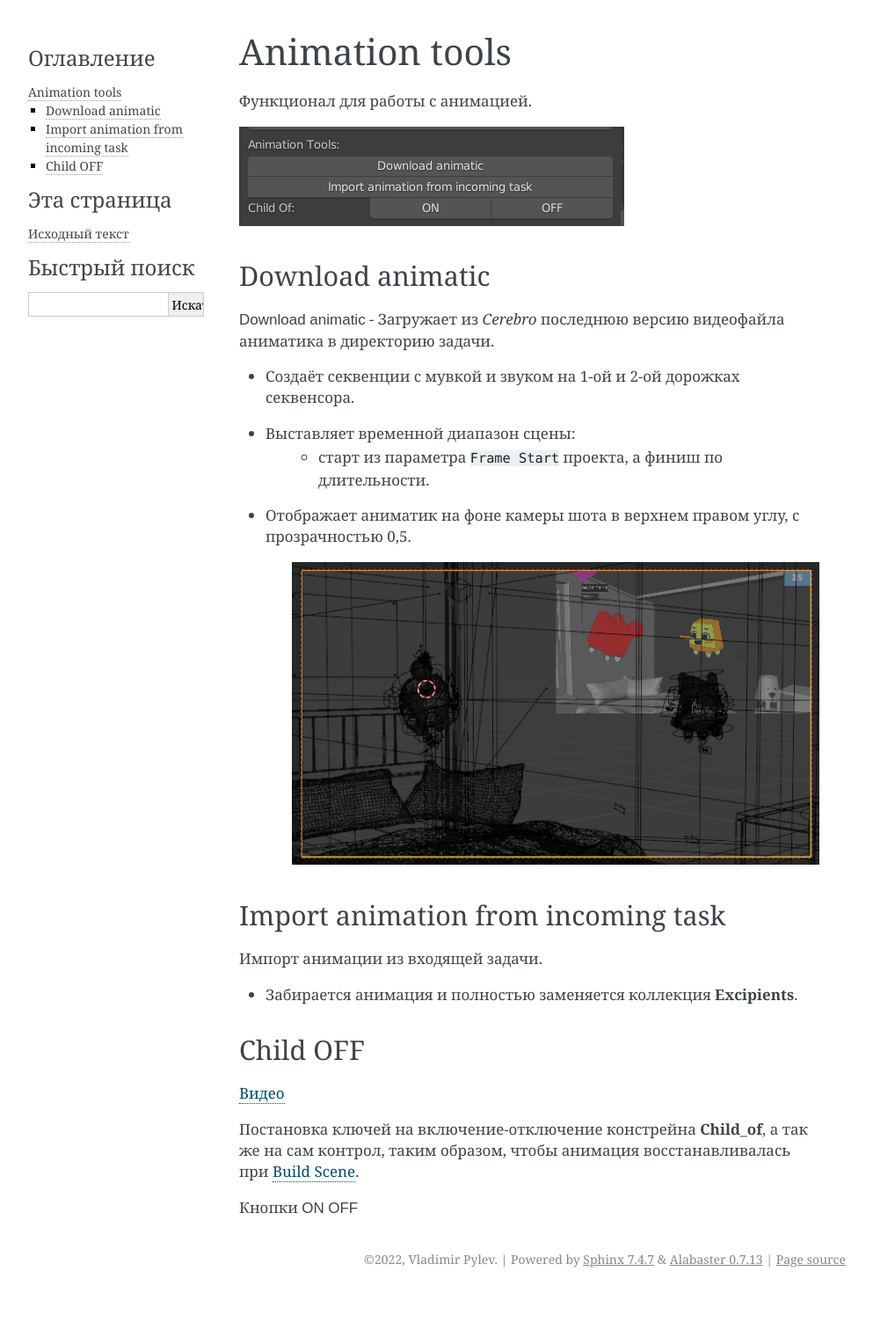
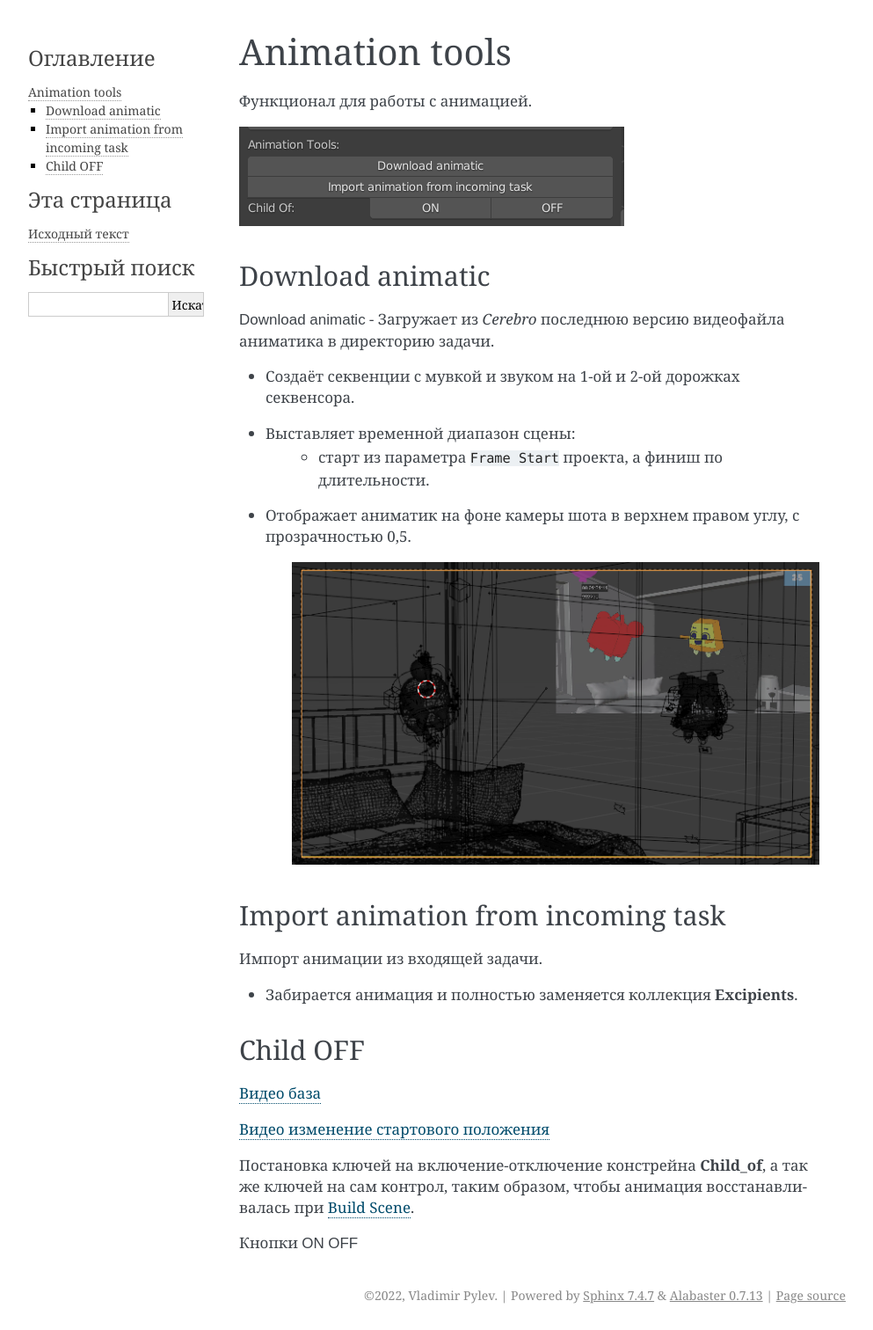
Before and after one commit to volodya-renderberg/cerebro-b3d-connect-manual, a Sphinx documentation site: the page built from docs/source/manual/work_panel/animation_tools.rst, in a window 1280 px wide. Shown: the whole page at 88% size, without its empty margins (148-1141 px from the left). Built offline with Sphinx 7.4.7, drawn with Linux system fonts in a browser that asks for light colours; before the commit the page ends 1471 px from its top, so only the background shows below that.

Commit message:
fix child of

```diff
--- a/docs/source/manual/processes/animation.rst
+++ b/docs/source/manual/processes/animation.rst
@@ -82,7 +82,9 @@
 
             .. image:: ../../_static/images/animation_tools_child_of.png
 
-            `Видео <https://disk.yandex.ru/i/a6lloZysHRQzuw>`_
+            `Видео база <https://disk.yandex.ru/i/a6lloZysHRQzuw>`_
+
+            `Видео изменение стартового положения <https://disk.yandex.ru/i/m36XgFy9SX3wfw>`_
 
 
 Копии ассетов
--- a/docs/source/manual/work_panel/animation_tools.rst
+++ b/docs/source/manual/work_panel/animation_tools.rst
@@ -38,9 +38,11 @@ Import animation from incoming task
 Child OFF
 ~~~~~~~~~~~
 
-`Видео <https://disk.yandex.ru/i/a6lloZysHRQzuw>`_
+`Видео база <https://disk.yandex.ru/i/a6lloZysHRQzuw>`_
 
-Постановка ключей на включение-отключение констрейна **Child_of**, а так же на сам контрол, таким образом, чтобы анимация
+`Видео изменение стартового положения <https://disk.yandex.ru/i/m36XgFy9SX3wfw>`_
+
+Постановка ключей на включение-отключение констрейна **Child_of**, а так же ключей на сам контрол, таким образом, чтобы анимация
 восстанавливалась при :ref:`build-scene-page`.
 
 Кнопки :guilabel:`ON` :guilabel:`OFF`
```
